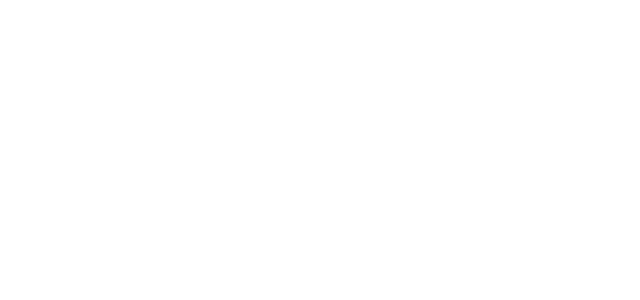
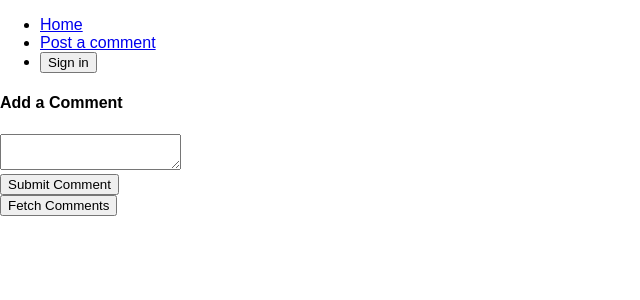
Before and after one commit to kamalyadav11/hoc, a React (Create React App) app: page /post in a window 1280 px wide. Shown: the top 300 px of the page, without its empty margins (0-640 px from the left). Built offline with nearby package versions, Linux system fonts and the light colour scheme.

Commit message:
Fixed broken code

```diff
--- a/src/components/Header.js
+++ b/src/components/Header.js
@@ -1,8 +1,17 @@
 import React from "react";
+import { connect } from "react-redux";
 import { Link } from "react-router-dom";
 
-const Header = () => {
-  renderButton = () => {};
+class Header extends React.Component {
+  renderButton = () => {
+    if (this.props.auth) {
+      return <button>Sign Out</button>;
+    } else {
+      return <button>Sign in</button>;
+    }
+  };
+
+  render() {
     return (
       <ul>
         <li>
@@ -14,6 +23,9 @@
         <li>{this.renderButton()}</li>
       </ul>
     );
-};
+  }
+}
 
-export default Header;
+const mapStateToProps = ({ auth }) => ({ auth });
+
+export default connect(mapStateToProps)(Header);
--- a/src/index.js
+++ b/src/index.js
@@ -11,16 +11,19 @@
 import registerServiceWorker from "./registerServiceWorker";
 import CommentList from "./components/CommentList";
 import CommentBox from "./components/CommentBox";
+import Header from "./components/Header";
 
 const store = createStore(reducers, applyMiddleware(promise));
-
 ReactDOM.render(
   <Provider store={store}>
     <BrowserRouter>
-      <Switch>
-        <Route path="/" component={CommentList} />
-        <Route path="/post" component={CommentBox} />
-      </Switch>
+      <div>
+        <Header />
+        <Switch>
+          <Route path="/" component={CommentList} exact />
+          <Route path="/post" component={CommentBox} />
+        </Switch>
+      </div>
     </BrowserRouter>
   </Provider>,
   document.getElementById("root")
```
Lines whose indentation alone changed are shown as unchanged.
